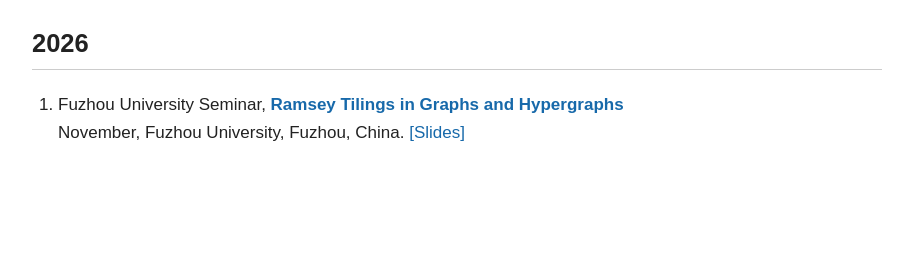
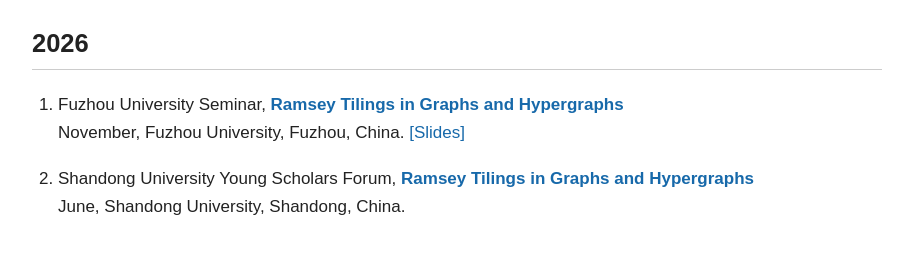
Before and after one commit to Lanchao-Wang/lanchao-wang.github.io, a plain HTML site: page talks.html in a window 1280 px wide. Shown: the part 198-452 px from the top of the page, without its empty margins (183-1096 px from the left). Drawn offline with Linux system fonts and the light colour scheme.

Commit message:
Add Shandong University young scholars forum talk

```diff
--- a/talks.html
+++ b/talks.html
@@ -91,6 +91,10 @@
       </a><br>
       November, Fuzhou University, Fuzhou, China. <a href="matching.pdf">[Slides]</a>
     </li>
+    <li>
+      Shandong University Young Scholars Forum, <strong style="color: #1769aa;">Ramsey Tilings in Graphs and Hypergraphs</strong><br>
+      June, Shandong University, Shandong, China.
+    </li>
   </ol>
 
 </body>
```
